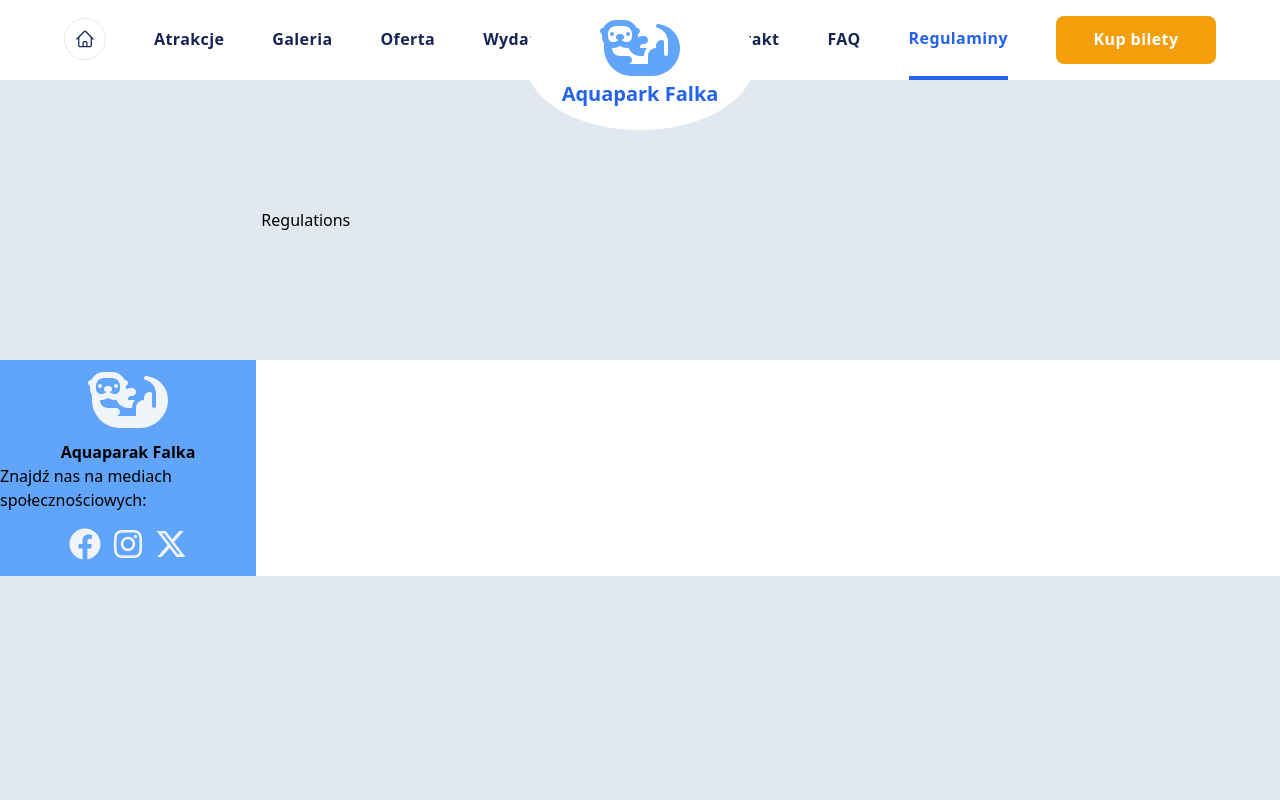
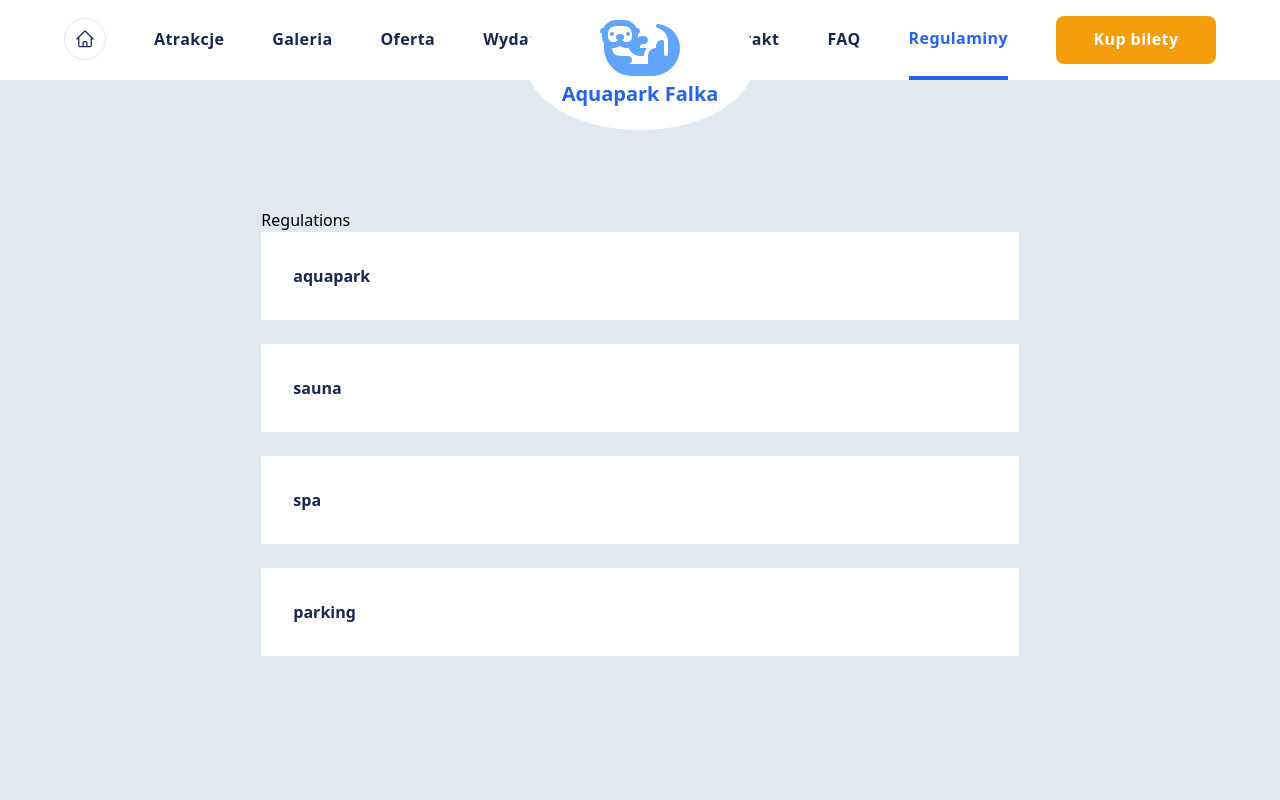
Before and after one commit to kwawrzynczak/digital-marketing, a React (Vite) app: page /regulations in a window 1280 px wide. Shown: the top 800 px of the page. Built offline with nearby package versions, Linux system fonts and the light colour scheme.

Commit message:
Create grid on Contact page

```diff
--- a/src/pages/Contact.jsx
+++ b/src/pages/Contact.jsx
@@ -2,6 +2,13 @@ const Contact = () => {
   return (
     <>
       <h1 className="mb-20 text-center text-4xl font-bold text-blue-950">Kontakt</h1>
+      <div className="grid h-80 grid-cols-2 gap-6 place-self-center bg-pink-200">
+        <div className="row-span-2 w-full bg-white">
+          <h2>Dane kontaktowe</h2>
+        </div>
+        <div className="bg-green-200">row</div>
+        <div className="bg-green-200">row</div>
+      </div>
     </>
   );
 };
--- a/src/pages/Regulations.jsx
+++ b/src/pages/Regulations.jsx
@@ -1,9 +1,21 @@
-const list = [{ name: 'aquapark' }, { name: 'sauna' }, { name: 'spa' }, { name: 'parking' }];
+import FaqTab from '../components/FaqTab';
+
+const list = [
+  { name: 'aquapark', regulations: 'regulations' },
+  { name: 'sauna', regulations: 'regulations' },
+  { name: 'spa', regulations: 'regulations' },
+  { name: 'parking', regulations: 'regulations' },
+];
 
 const Regulations = () => {
   return (
     <div>
       <h1>Regulations</h1>
+      <div className="flex flex-col items-start">
+        {list.map((item) => (
+          <FaqTab key={item.name} question={item.name} answer={item.regulations} />
+        ))}
+      </div>
     </div>
   );
 };
```
